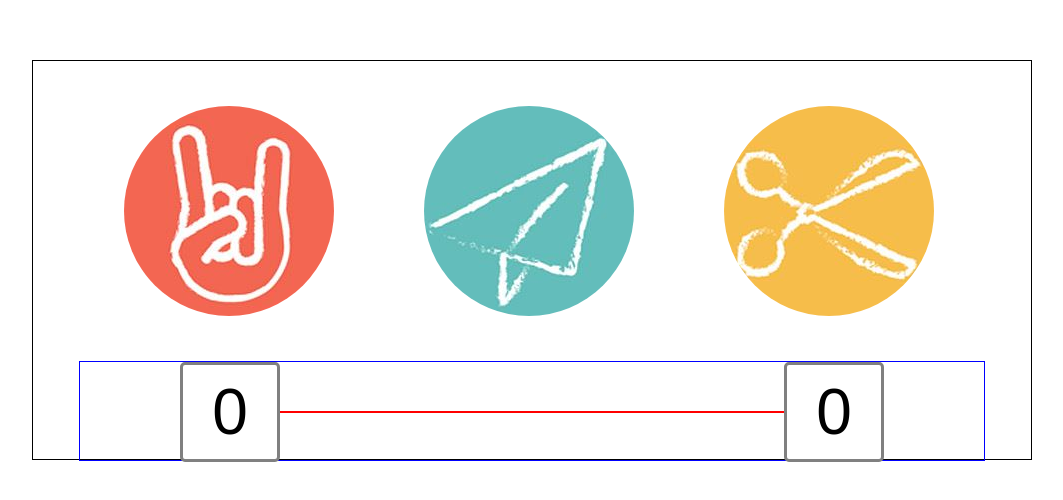
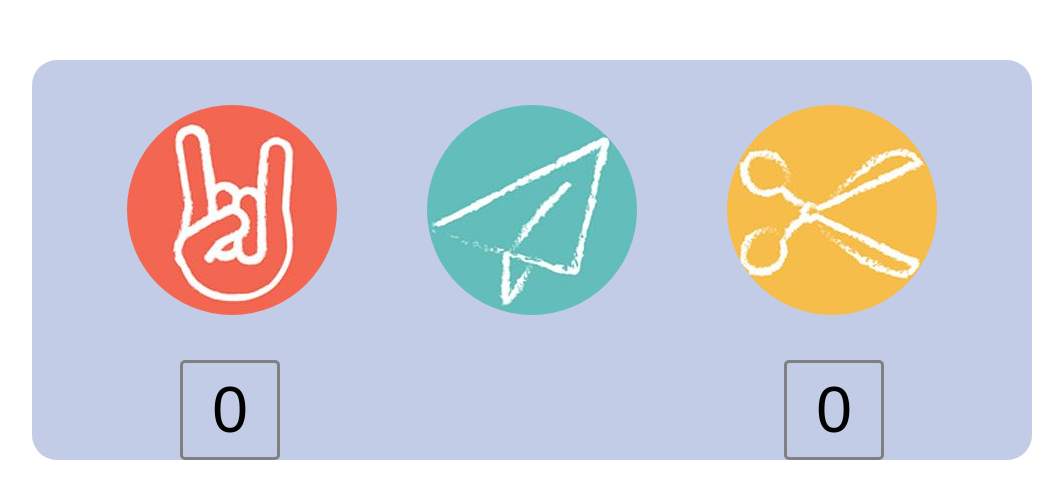
Before and after one commit to diesel1701/rock-paper-scissors, a plain HTML site: page index-2.html in a window 1280 px wide. Shown: the part 140-640 px from the top of the page, without its empty margins (108-1171 px from the left). Drawn offline with Linux system fonts and the light colour scheme.

Commit message:
win-state alerting added; minor css adjustments

```diff
--- a/assets/stylesheets/style.css
+++ b/assets/stylesheets/style.css
@@ -54,10 +54,11 @@ table {
   box-sizing: border-box;
   height: 400px;
   width: 1000px;
-  border: 1px solid black;
   margin: 200px auto 0;
   padding: 0 46px 0;
-
+  text-align: center;
+  background: rgb(195, 204, 230);
+  border-radius: 25px;
 }
 
 /* buttons */
@@ -74,7 +75,7 @@ table {
 
 .buttons:hover {
   transform: scale(1.1);
-  box-shadow: 0 0 7px 10px rgb(196, 196, 196);
+  box-shadow: 0 0 7px 10px #fff;
 }
 
 #rock {
@@ -102,7 +103,6 @@ table {
   height: 100px;
   width: 100%;
   padding: 0 100px;
-  border: 1px solid blue;
 }
 
 .scoreboard div {
@@ -131,5 +131,4 @@ table {
   margin: auto;
   width: 504px;
   font-size: 2em;
-  border: 1px solid red;
 }
--- a/index-2.html
+++ b/index-2.html
@@ -33,9 +33,14 @@
       const paperBtn = document.querySelector('#paper');
       const scissorsBtn = document.querySelector('#scissors');
 
-      rockBtn.addEventListener('click', function () {playRound ('rock', computerPlay)});
-      paperBtn.addEventListener('click', function () {playRound ('paper', computerPlay)});
-      scissorsBtn.addEventListener('click', function () {playRound ('scissors', computerPlay)});
+      // added setTimeout of 1 ms because I could not get winAlert() to trigger AFTER the counter incremented to 5
+      rockBtn.addEventListener('click', () => {setTimeout(winAlert, 1)});
+      paperBtn.addEventListener('click', () => {setTimeout(winAlert, 1)});
+      scissorsBtn.addEventListener('click', () => {setTimeout(winAlert, 1)});
+
+      rockBtn.addEventListener('click', () =>  {playRound ('rock', computerPlay)});
+      paperBtn.addEventListener('click', () =>  {playRound ('paper', computerPlay)});
+      scissorsBtn.addEventListener('click', () =>  {playRound ('scissors', computerPlay)});
 
       // I see there are better ways to pull random numbers and apply them to an array of
       // strings, but I wanted to do as much with the skills I have *right now* as possible
@@ -59,6 +64,15 @@
       playerDiv.textContent = playerCounter;
       computerDiv.textContent = computerCounter;
 
+      function winAlert () {
+        if (playerCounter === 5) {
+          console.log('You win the game!');
+        } else if (computerCounter === 5) {
+          console.log('You lost. Try again!');
+        }
+        return;
+      }
+
       function playRound (playerSelection, computerSelection) {
 
         // execute callbacks and set as new local variables to be reused throughout game logic
@@ -68,12 +82,12 @@
         let rndResult = document.querySelector('#rndResult > p');
 
         // enable below console.log's to evaluate/confirm game logic
-        console.log("player: " + player);
-        console.log("computer: " + computer);
+        // console.log("player: " + player);
+        // console.log("computer: " + computer);
 
         // game logic
         // alert player to win, loss, or tie
-        // return score indicator of 1, -1, or 0 (win, loss, or tie)
+        // add to player or computer counter (whichever won) then update the update the html element to display the new value
         if (computer === player) {
           rndResult.textContent = 'It\'s a tie!';
           return;
@@ -81,71 +95,40 @@
           if (computer === 'paper') {
             rndResult.textContent = 'You lose! Paper beats Rock!';
             computerCounter += 1;
-            playerDiv.textContent = playerCounter;
             computerDiv.textContent = computerCounter;
             return;
             } else {
               rndResult.textContent = 'You win! Rock beats Scissors!';
               playerCounter += 1;
               playerDiv.textContent = playerCounter;
-              computerDiv.textContent = computerCounter;
               return;
               }
           } else if (player === 'paper') {
             if (computer === 'scissors') {
               rndResult.textContent = 'You lose! Scissors beats Paper!';
               computerCounter += 1;
-              playerDiv.textContent = playerCounter;
               computerDiv.textContent = computerCounter;
               return;
               } else {
                 rndResult.textContent = 'You win! Paper beats Rock!';
                 playerCounter += 1;
                 playerDiv.textContent = playerCounter;
-              computerDiv.textContent = computerCounter;
                 return;
                 }
           } else {
             if (computer === 'rock') {
               rndResult.textContent = 'You lose! Rock beats Scissors!';
               computerCounter += 1;
-              playerDiv.textContent = playerCounter;
               computerDiv.textContent = computerCounter;
               return;
             } else {
               rndResult.textContent = 'You win! Scissors beats Paper!';
               playerCounter += 1;
               playerDiv.textContent = playerCounter;
-              computerDiv.textContent = computerCounter;
               return;
             }
           }
       }
-
-      /* per the 'dom manipulation' lesson - this logic removed
-
-      function game(playerSelection, computerSelection) {
-
-        // would like to explore using a while statement
-        // pass the same arguments to the game function that are needed by the playRound function
-        // pass arguments through to the playRound function
-        // set 5 variables each equal to the result of 5 separate calls to the playRound function
-        let res1 = playRound (playerSelection, computerSelection);
-        let res2 = playRound (playerSelection, computerSelection);
-        let res3 = playRound (playerSelection, computerSelection);
-        let res4 = playRound (playerSelection, computerSelection);
-        let res5 = playRound (playerSelection, computerSelection);
-
-        // from the playRound function, a user win = 1, loss = -1, and tie =0
-        // if the sum of the 5 calls is positive = user wins the game, if negative = computer wins, if 0 = tie game
-        let score = res1 + res2 + res3 + res4 + res5;
-        alert((score > 0) ? 'You win the game!' :
-          (score < 0) ? 'You lost. Try again!' : 'Whoa! 5 ties?! Crazy!');
-      }
-
-      console.log(game(getUserRPS, computerPlay))
-      */
-
     </script>
   </body>
 </html>
```
